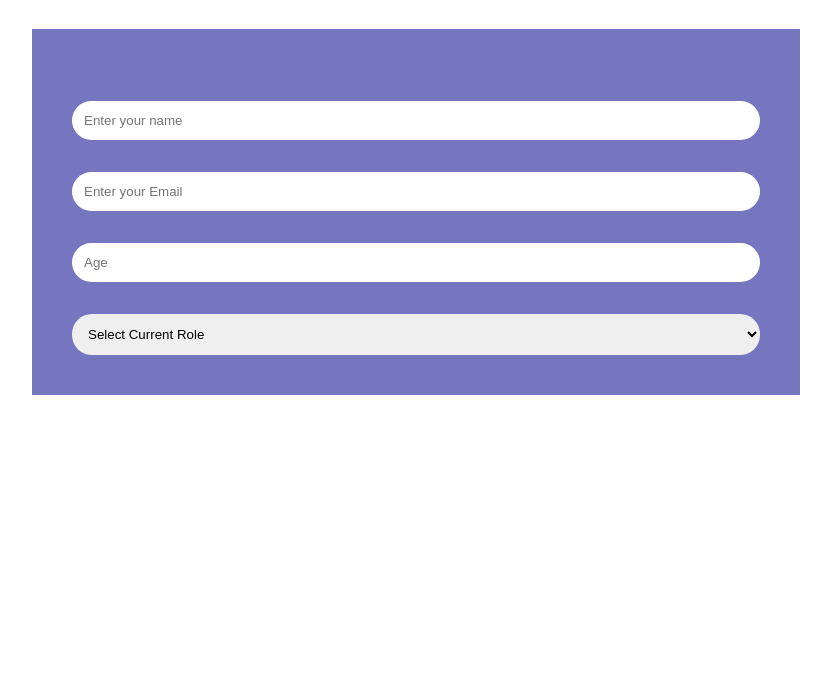
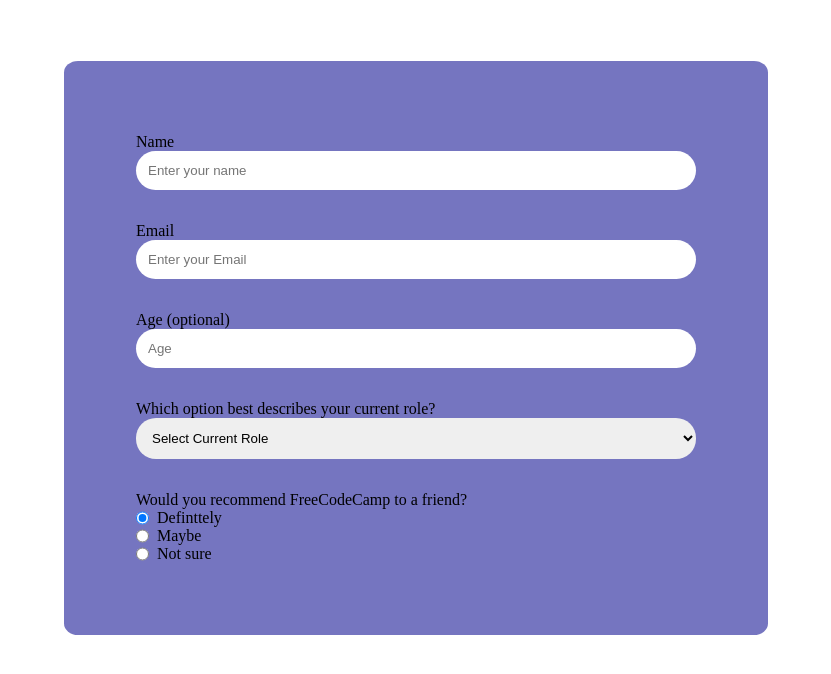
Before and after one commit to BryonVerdone/Survey-form, a plain HTML site: page index.html in a window 1280 px wide. Shown: the part 58-732 px from the top of the page, without its empty margins (224-1055 px from the left). Drawn offline with Linux system fonts and the light colour scheme.

Commit message:
added labels and radio btns

```diff
--- a/index.html
+++ b/index.html
@@ -14,14 +14,72 @@
     </div>
     <div class="section-center">
       <form id="survey-form" action="">
-        <input id="name" placeholder="Enter your name" type="text" />
-        <input id="email" placeholder="Enter your Email" type="email" />
-        <input id="name" placeholder="Age" type="text" />
-        <select name="role" id="dropdown">
-          <option value="">Select Current Role</option>
-        </select>
+        <div class="form-group">
+          <label for="name" id="name-label">Name</label>
+          <input
+            class="input-field"
+            id="name"
+            placeholder="Enter your name"
+            type="text"
+          />
+        </div>
+        <div class="form-group">
+          <label for="email" id="email-label">Email</label>
+          <input
+            class="input-field"
+            id="email"
+            placeholder="Enter your Email"
+            type="email"
+          />
+        </div>
+        <div class="form-group">
+          <label for="age" id="age-label">Age (optional)</label>
+
+          <input class="input-field" id="name" placeholder="Age" type="text" />
+        </div>
+        <div class="form-group">
+          <p class="label-p">Which option best describes your current role?</p>
+          <select name="role" id="dropdown">
+            <option>Select Current Role</option>
+            <option value="student">Student</option>
+            <option value="job">Full Time Job</option>
+            <option value="learner">Full Time Learner</option>
+            <option value="preferNo">Prefer not to say</option>
+            <option value="other">Other</option>
+          </select>
+        </div>
+        <div class="form-group">
+          <p class="label-p">Would you recommend FreeCodeCamp to a friend?</p>
+          <label class="radio-label" for=""
+            ><input
+              name="user-recommend"
+              value="maybe"
+              class="input-radio"
+              checked
+              type="radio"
+            />Definttely</label
+          >
+
+          <label class="radio-label" for=""
+            ><input
+              name="user-recommend"
+              value="maybe"
+              class="input-radio"
+              type="radio"
+            />Maybe</label
+          >
+          <label class="radio-label" for=""
+            ><input
+              name="user-recommend"
+              value="maybe"
+              class="input-radio"
+              type="radio"
+            />Not sure</label
+          >
+        </div>
       </form>
     </div>
+
     <script src="./app.js"></script>
   </body>
 </html>
--- a/styles.css
+++ b/styles.css
@@ -2,6 +2,7 @@
   margin: 0;
   box-sizing: border-box;
 }
+
 .heading {
   text-align: center;
   margin-bottom: 2rem;
@@ -16,14 +17,22 @@
 form {
   background: #5353b1cc;
   padding: 2.5rem;
+  border-radius: 2%;
+  margin: 2rem;
 }
-input {
+label {
+  display: flex;
+}
+.input-field {
   display: block;
   width: 100%;
   padding: 0.75rem;
   border: transparent;
   border-radius: 20px;
-  margin: 2rem 0;
+  /* margin: 2rem 0; */
+}
+.form-group {
+  margin: 2rem;
 }
 select {
   width: 100%;
@@ -31,3 +40,9 @@ select {
   border-radius: 20px;
   padding: 0.75rem;
 }
+.label-p {
+  display: flex;
+}
+.input-radio {
+  margin-right: 0.5rem;
+}
```
Also changed, not shown: 1 other file.
